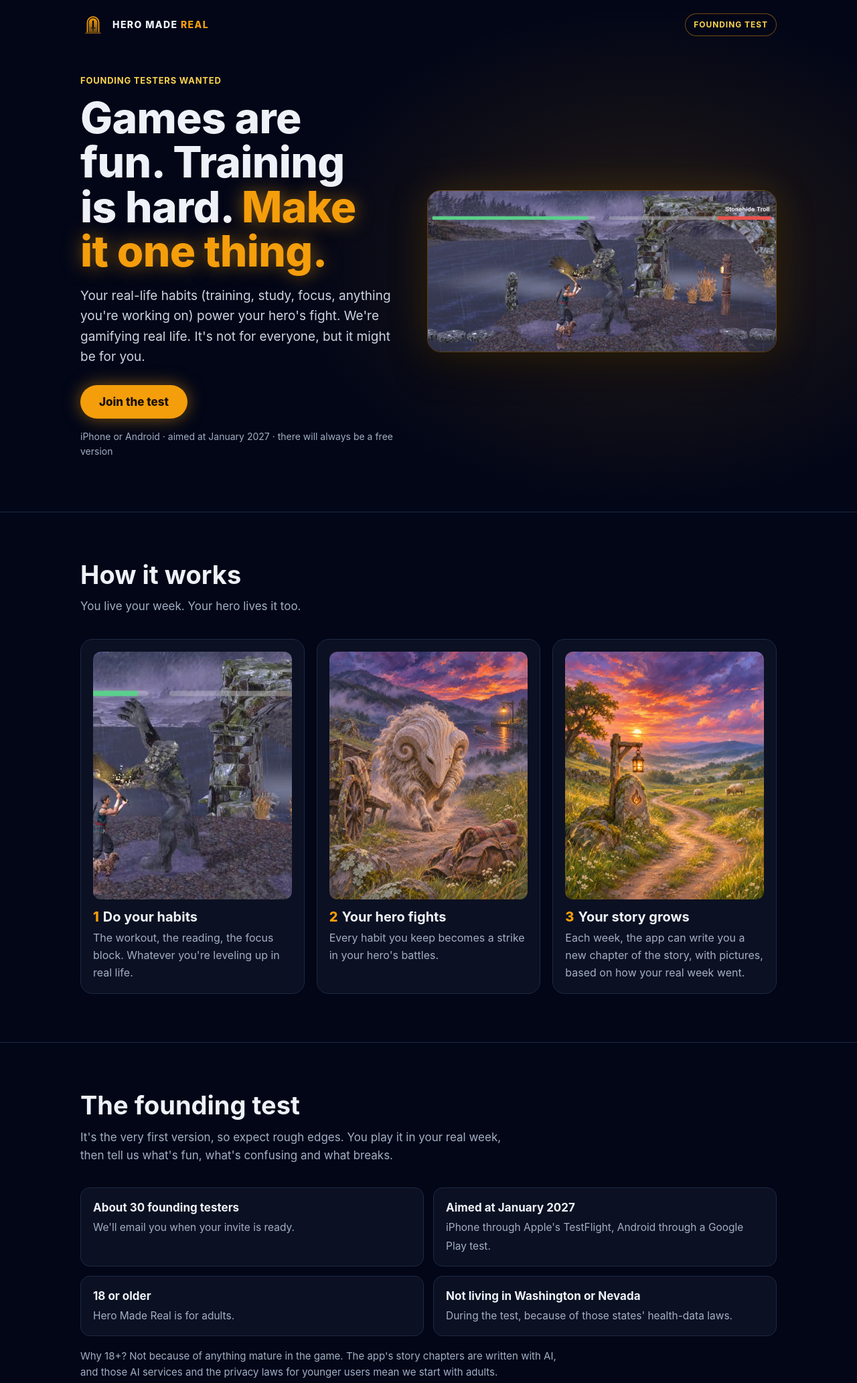
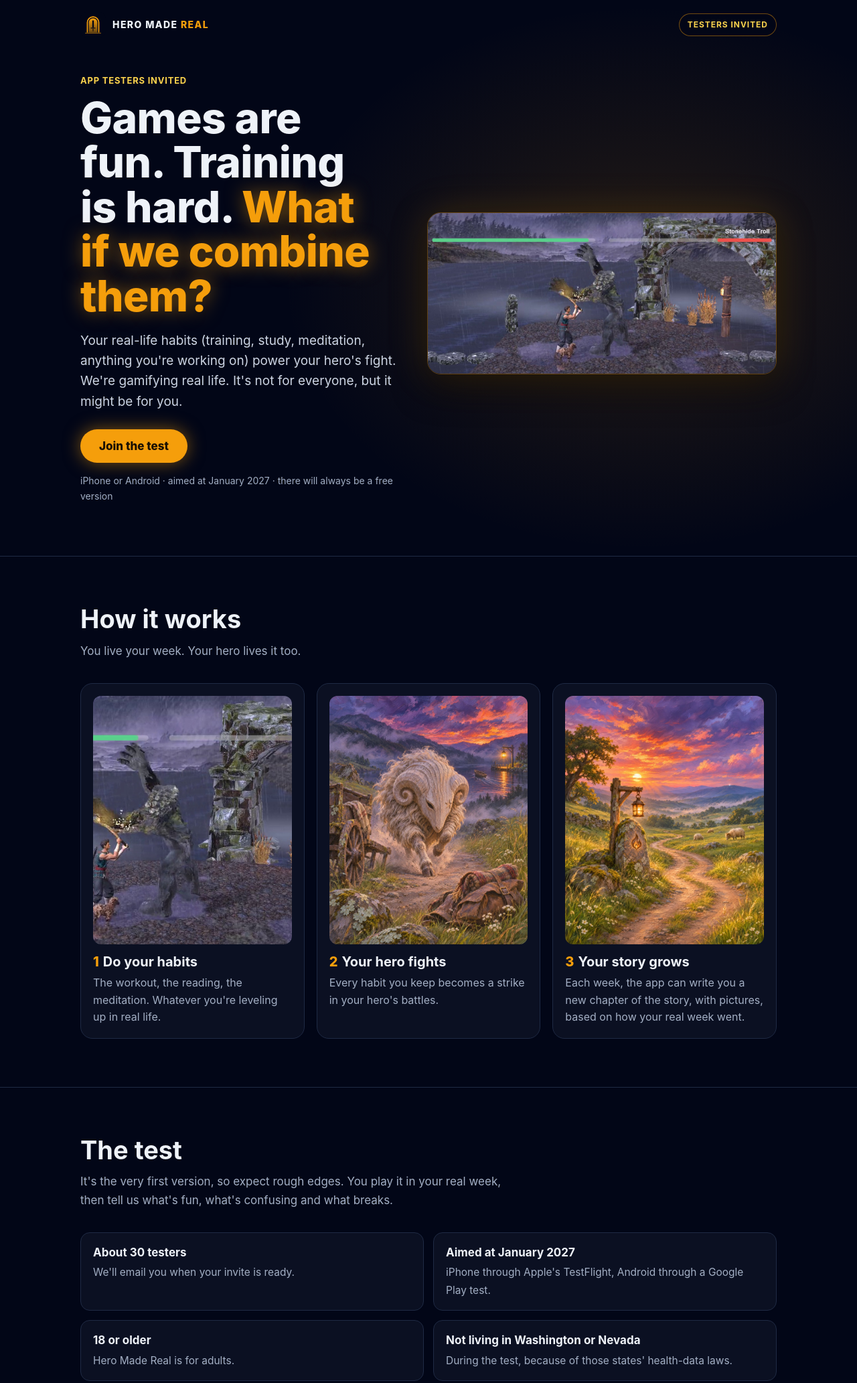
Before and after one commit to lukehorger/heromadelabs, a plain HTML site: page real/alpha/index.html in a window 1280 px wide. Shown: the top 2065 px of the page at 67% size. Drawn offline with Linux system fonts and the light colour scheme.

Commit message:
Real alpha page: app testers invited, new headline, meditation
Co-Authored-By: Claude Opus 5.5 <noreply@anthropic.com>

```diff
--- a/real/alpha/index.html
+++ b/real/alpha/index.html
@@ -3,9 +3,9 @@
 <head>
 <meta charset="utf-8">
 <meta name="viewport" content="width=device-width, initial-scale=1, viewport-fit=cover">
-<title>Hero Made Real: Founding Testers</title>
-<meta name="description" content="Games are fun. Training your body and mind can be hard. Hero Made Real makes your real-life habits power your hero. Be one of about 30 founding testers.">
-<meta property="og:title" content="Hero Made Real: founding testers wanted">
+<title>Hero Made Real: App Testers Invited</title>
+<meta name="description" content="Games are fun. Training your body and mind can be hard. Hero Made Real makes your real-life habits power your hero. App testers invited: about 30 spots.">
+<meta property="og:title" content="Hero Made Real: app testers invited">
 <meta property="og:description" content="Your real-life habits power your hero's fight. iPhone or Android, aimed at January 2027.">
 <meta property="og:image" content="https://heromadelabs.com/real/alpha/img/battle-wide.jpg">
 <meta name="theme-color" content="#020617">
@@ -110,7 +110,7 @@
       <svg viewBox="0 0 1024 1024" aria-hidden="true"><defs><linearGradient id="door" x1="0" y1="0" x2="0" y2="1"><stop offset="0" stop-color="#f59e0b"/><stop offset="1" stop-color="#f59e0b" stop-opacity=".45"/></linearGradient></defs><rect width="1024" height="1024" fill="#020617"/><path d="M340,820 L340,420 A172,172 0 0 1 684,420 L684,820 Z" fill="url(#door)"/><polygon points="512,318 544,362 544,628 480,628 480,362" fill="#020617"/><rect x="420" y="628" width="184" height="32" fill="#020617"/><rect x="496" y="660" width="32" height="76" fill="#020617"/><circle cx="512" cy="756" r="22" fill="#020617"/><path d="M282,820 L282,420 A230,230 0 0 1 742,420 L742,820" fill="none" stroke="#f59e0b" stroke-width="46"/><path d="M192,847 L832,847" stroke="#f59e0b" stroke-width="18"/></svg>
       <span class="wordmark">HERO MADE <span>REAL</span></span>
     </a>
-    <span class="pill">Founding test</span>
+    <span class="pill">Testers invited</span>
   </div>
 </header>
 
@@ -118,9 +118,9 @@
   <div class="hero">
     <div class="wrap">
       <div class="hero-copy">
-        <p class="kicker">Founding testers wanted</p>
-        <h1>Games are fun. Training is hard. <em>Make it one thing.</em></h1>
-        <p class="sub">Your real-life habits (training, study, focus, anything you're working on) power your hero's fight. We're gamifying real life. It's not for everyone, but it might be for you.</p>
+        <p class="kicker">App testers invited</p>
+        <h1>Games are fun. Training is hard. <em>What if we combine them?</em></h1>
+        <p class="sub">Your real-life habits (training, study, meditation, anything you're working on) power your hero's fight. We're gamifying real life. It's not for everyone, but it might be for you.</p>
         <a class="btn" href="#join">Join the test</a>
         <p class="small">iPhone or Android · aimed at January 2027 · there will always be a free version</p>
       </div>
@@ -135,7 +135,7 @@
       <div class="steps">
         <div class="card">
           <img src="img/battle-wide.jpg" alt="A hero and a pup face a Stonehide Troll at an old river ford." loading="lazy" style="object-position: 60% center">
-          <div><h3><span class="num">1</span>Do your habits</h3><p>The workout, the reading, the focus block. Whatever you're leveling up in real life.</p></div>
+          <div><h3><span class="num">1</span>Do your habits</h3><p>The workout, the reading, the meditation. Whatever you're leveling up in real life.</p></div>
         </div>
         <div class="card">
           <img src="img/story-ram.jpg" alt="A masked ram charges down a road." loading="lazy">
@@ -151,10 +151,10 @@
 
   <section>
     <div class="wrap">
-      <h2>The founding test</h2>
+      <h2>The test</h2>
       <p class="lead">It's the very first version, so expect rough edges. You play it in your real week, then tell us what's fun, what's confusing and what breaks.</p>
       <ul class="facts">
-        <li><b>About 30 founding testers</b><span>We'll email you when your invite is ready.</span></li>
+        <li><b>About 30 testers</b><span>We'll email you when your invite is ready.</span></li>
         <li><b>Aimed at January 2027</b><span>iPhone through Apple's TestFlight, Android through a Google Play test.</span></li>
         <li><b>18 or older</b><span>Hero Made Real is for adults.</span></li>
         <li><b>Not living in Washington or Nevada</b><span>During the test, because of those states' health-data laws.</span></li>
```
